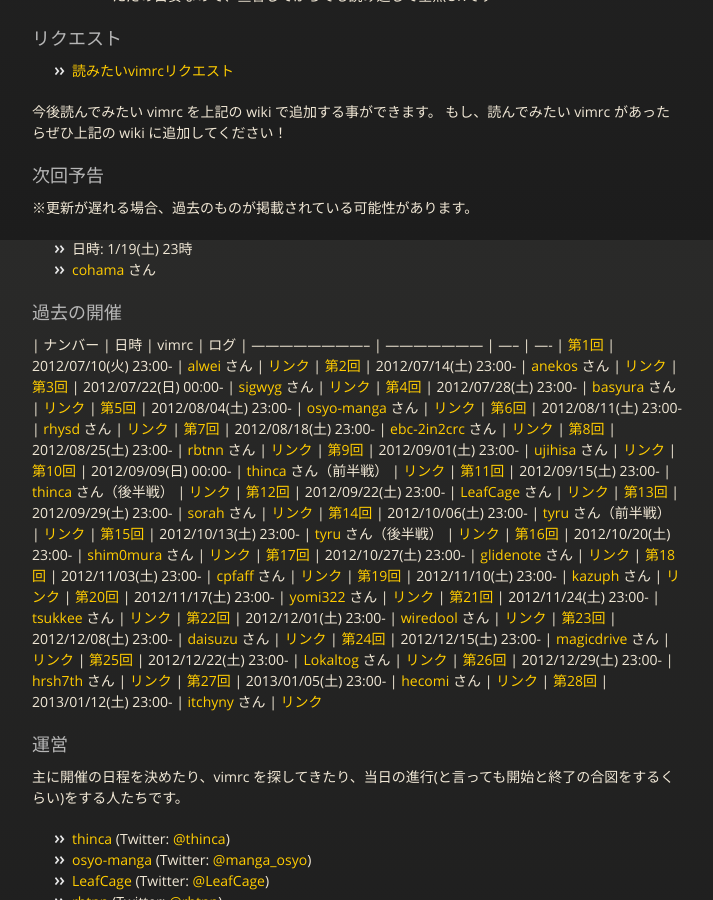
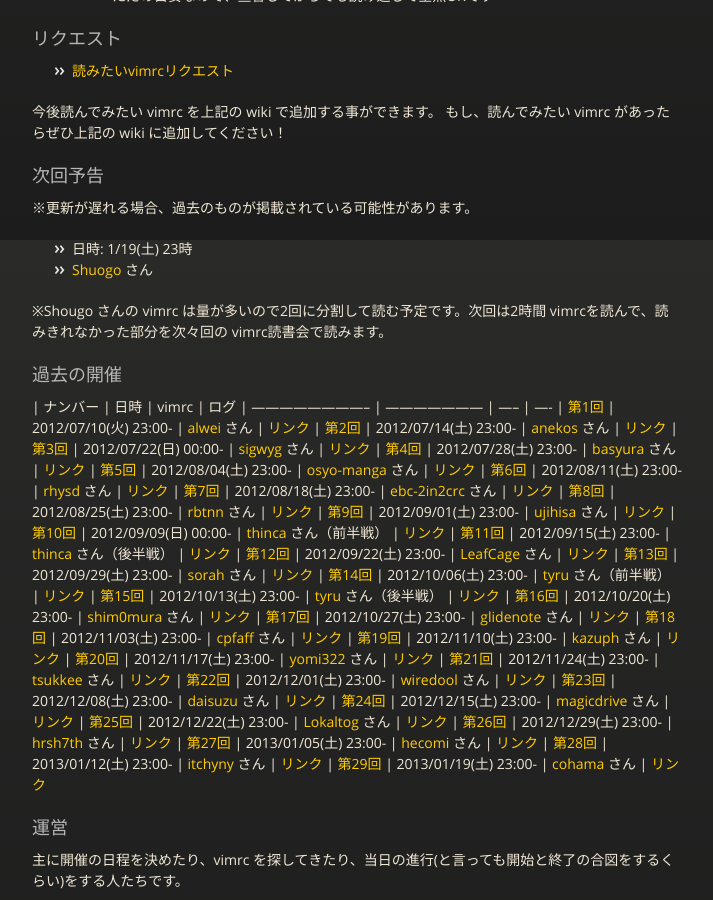
Before and after one commit to vim-jp/reading-vimrc, a Jekyll site: the page built from index.md, in a window 1280 px wide and 900 px high, scrolled down 660 px. Shown: the whole window, without its empty margins (283-996 px from the left). Built offline with Jekyll 4.4.1, drawn with Linux system fonts in a browser that asks for light colours; nearby versions of some CDN libraries; Markdown is read by kramdown in place of the engine named in the settings.

Commit message:
第29回分を追加

```diff
--- a/index.md
+++ b/index.md
@@ -36,7 +36,9 @@ title: vimrc読書会
 ※更新が遅れる場合、過去のものが掲載されている可能性があります。
 
 - 日時: 1/19(土) 23時
-- [cohama](https://github.com/cohama) さん
+- [Shuogo](https://github.com/Shougo) さん
+
+※Shougo さんの vimrc は量が多いので2回に分割して読む予定です。次回は2時間 vimrcを読んで、読みきれなかった部分を次々回の vimrc読書会で読みます。
 
 
 ### 過去の開催
@@ -70,6 +72,7 @@ title: vimrc読書会
 | [第26回](archive/026.html) | 2012/12/29(土) 23:00- | [hrsh7th](https://github.com/hrsh7th/dotfiles/blob/2f730fc91cd84761ad2f22e5b7e26711dcc5ebe4/vim/.vimrc) さん                 | [リンク](http://lingr.com/room/vim/archives/2012/12/29#message-13400888)
 | [第27回](archive/027.html) | 2013/01/05(土) 23:00- | [hecomi](https://github.com/hecomi/dotfiles/blob/cb97269c96cc311b1f74771ea6b0ca7193d6e89b/.vimrc) さん                       | [リンク](http://lingr.com/room/vim/archives/2013/01/05#message-13453756)
 | [第28回](archive/028.html) | 2013/01/12(土) 23:00- | [itchyny](https://github.com/itchyny/dotfiles/blob/eba53c32ce05d410a46b00119f7a25341bd6cb37/.vimrc) さん                     | [リンク](http://lingr.com/room/vim/archives/2013/01/12#message-13522483)
+| [第29回](archive/029.html) | 2013/01/19(土) 23:00- | [cohama](https://github.com/cohama/.vim/blob/284b2c2a4af9372aea257fd2465cc1eb8d52e584/.vimrc) さん                           | [リンク](http://lingr.com/room/vim/archives/2013/01/19#message-13587673)
 
 ### 運営
 主に開催の日程を決めたり、vimrc を探してきたり、当日の進行(と言っても開始と終了の合図をするくらい)をする人たちです。
```
Also changed, not shown: archive/029.md (added, +41 -0 lines).
